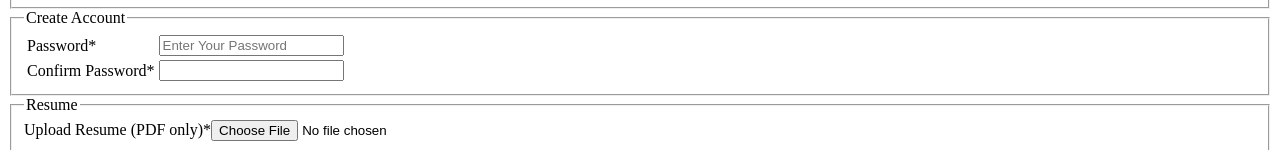
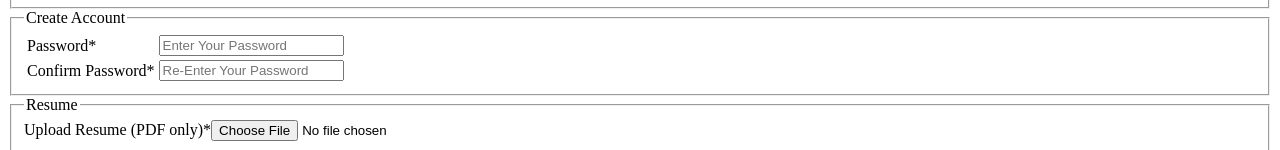
Before and after one commit to KiranM082004/Job_Application_Form, a plain HTML site: page index.html in a window 1280 px wide. Shown: the part 634-784 px from the top of the page. Drawn offline with Linux system fonts and the light colour scheme.

Commit message:
Update index.html

```diff
--- a/index.html
+++ b/index.html
@@ -125,7 +125,7 @@
                 </tr>
                 <tr>
                     <td><label for="">Confirm Password*</label></td>
-                    <td><input type="password" pattern="Re-Enter Your Password" required></td>
+                    <td><input type="password" placeholder="Re-Enter Your Password" required></td>
                 </tr>
             </table>
         </fieldset>
```
